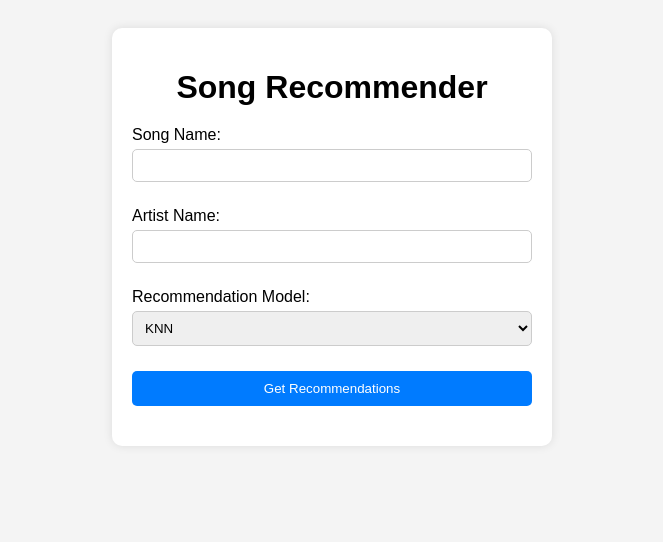
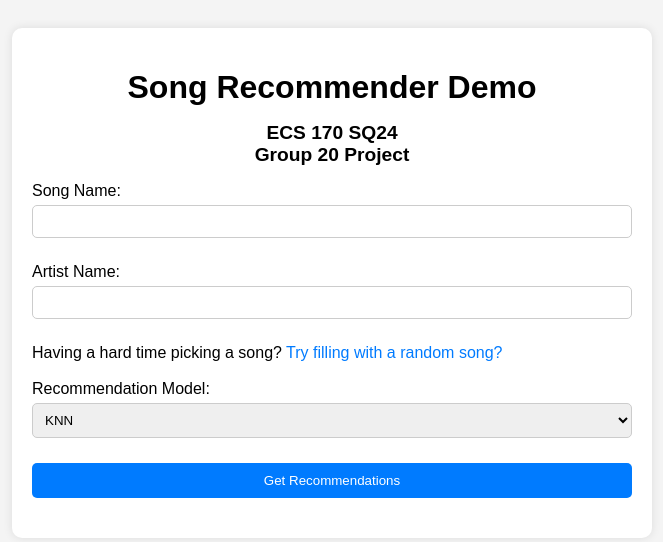
Before and after one commit to FlashWhite/ecs170, a Flask app: page / in a window 1280 px wide. Shown: the top 542 px of the page, without its empty margins (308-971 px from the left). Run offline with Flask 3, Linux system fonts and the light colour scheme; parts of the project's set-up code (start-up, migrations or seed data) failed here and were passed over.

Commit message:
web ux improvements

```diff
--- a/test-spotify-million/web/app.py
+++ b/test-spotify-million/web/app.py
@@ -65,6 +65,20 @@ if tracks is not None:
 
     kmeans = KMeans(n_clusters=10, random_state=42)
     tracks['cluster'] = kmeans.fit_predict(kmeans_scaled_features)
+
+@app.route('/random', methods=['GET'])
+def random():
+    if tracks is None:
+        return jsonify({"error": "Failed to load data"}), 500
+
+    random_tracks = tracks.sample(1)
+
+    # json return artist_name, track_name
+    random_track = random_tracks.iloc[0]
+    artist_name = le_artist.inverse_transform([random_track['artist_name']])[0]
+    track_name = le_track.inverse_transform([random_track['track_name']])[0]
+
+    return jsonify({"artist_name": artist_name, "track_name": track_name})
 
 @app.route('/recommend', methods=['POST'])
 def recommend():
--- a/test-spotify-million/web/static/scripts.js
+++ b/test-spotify-million/web/static/scripts.js
@@ -60,7 +60,25 @@ function displayRecommendations(recommendations) {
     recommendations.forEach(rec => {
         const recDiv = document.createElement('div');
         recDiv.className = 'recommendation';
-        recDiv.innerHTML = `<p><strong>${rec.track_name}</strong> by ${rec.artist_name}</p>`;
+        const ytSearchLink = `https://www.youtube.com/results?search_query=${encodeURIComponent(rec.track_name)}+by+${encodeURIComponent(rec.artist_name)}`;
+        recDiv.innerHTML = `<a href="${ytSearchLink}" target="_blank"><p><strong>${rec.track_name}</strong> by ${rec.artist_name}</p></a>`;
         recommendationsDiv.appendChild(recDiv);
     });
 }
+
+async function fillWithRandomSong() {
+    const response = await fetch(`/random`);
+
+    if (!response.ok) {
+        throw new Error('Network response was not ok');
+    }
+
+    const data = await response.json();
+
+    // set input for songName to song_name in json
+    document.getElementById('songName').value = data.track_name;
+    // set input for artistName to artist_name in json
+    document.getElementById('artistName').value = data.artist_name;
+
+    console.log('Filled with random song:', data);
+}
--- a/test-spotify-million/web/static/styles.css
+++ b/test-spotify-million/web/static/styles.css
@@ -14,13 +14,18 @@ body {
     padding: 20px;
     border-radius: 10px;
     box-shadow: 0 0 10px rgba(0, 0, 0, 0.1);
-    max-width: 400px;
+    max-width: 600px;
     width: 100%;
 }
 
 h1 {
     text-align: center;
-    margin-bottom: 20px;
+    margin-bottom: 10px;
+}
+
+h2 {
+    text-align: center;
+    font-size: 1.2rem;
 }
 
 .input-group {
@@ -52,7 +57,15 @@ select {
     border-radius: 5px;
 }
 
-button {
+.random {
+    color: #007bff;
+    cursor: pointer;
+}
+.random:hover {
+    text-decoration: underline;
+}
+
+button#submit {
     width: 100%;
     padding: 10px;
     background-color: #007bff;
--- a/test-spotify-million/web/templates/index.html
+++ b/test-spotify-million/web/templates/index.html
@@ -3,12 +3,13 @@
   <head>
     <meta charset="UTF-8" />
     <meta name="viewport" content="width=device-width, initial-scale=1.0" />
-    <title>Song Recommender</title>
+    <title>ECS 170 Group 20 Project: Song Recommender</title>
     <link rel="stylesheet" href="styles.css" />
   </head>
   <body>
     <div class="container">
-      <h1>Song Recommender</h1>
+      <h1>Song Recommender Demo</h1>
+      <h2>ECS 170 SQ24<br/>Group 20 Project</h2>
       <form id="songForm">
         <label for="songName">Song Name:</label>
         <div class="input-group">
@@ -18,6 +19,8 @@
         <div class="input-group">
           <input type="text" id="artistName" name="artistName" required />
         </div>
+        <span>Having a hard time picking a song? <span type="button" onclick="fillWithRandomSong()" class="random">Try filling with a random song?</span></span>
+        <br /><br/>
         <label for="model">Recommendation Model:</label>
         <div class="input-group">
           <select id="model" name="model">
```
